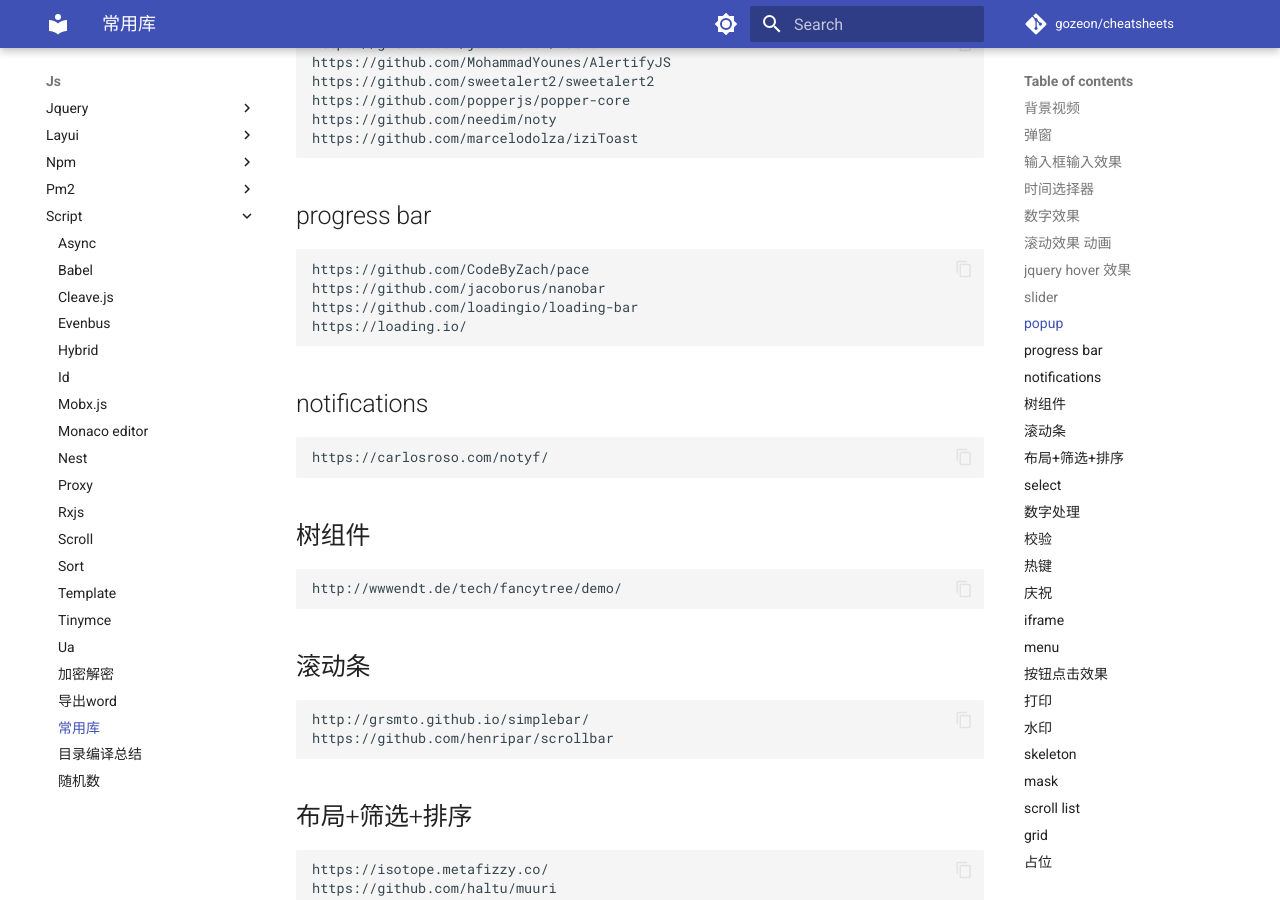
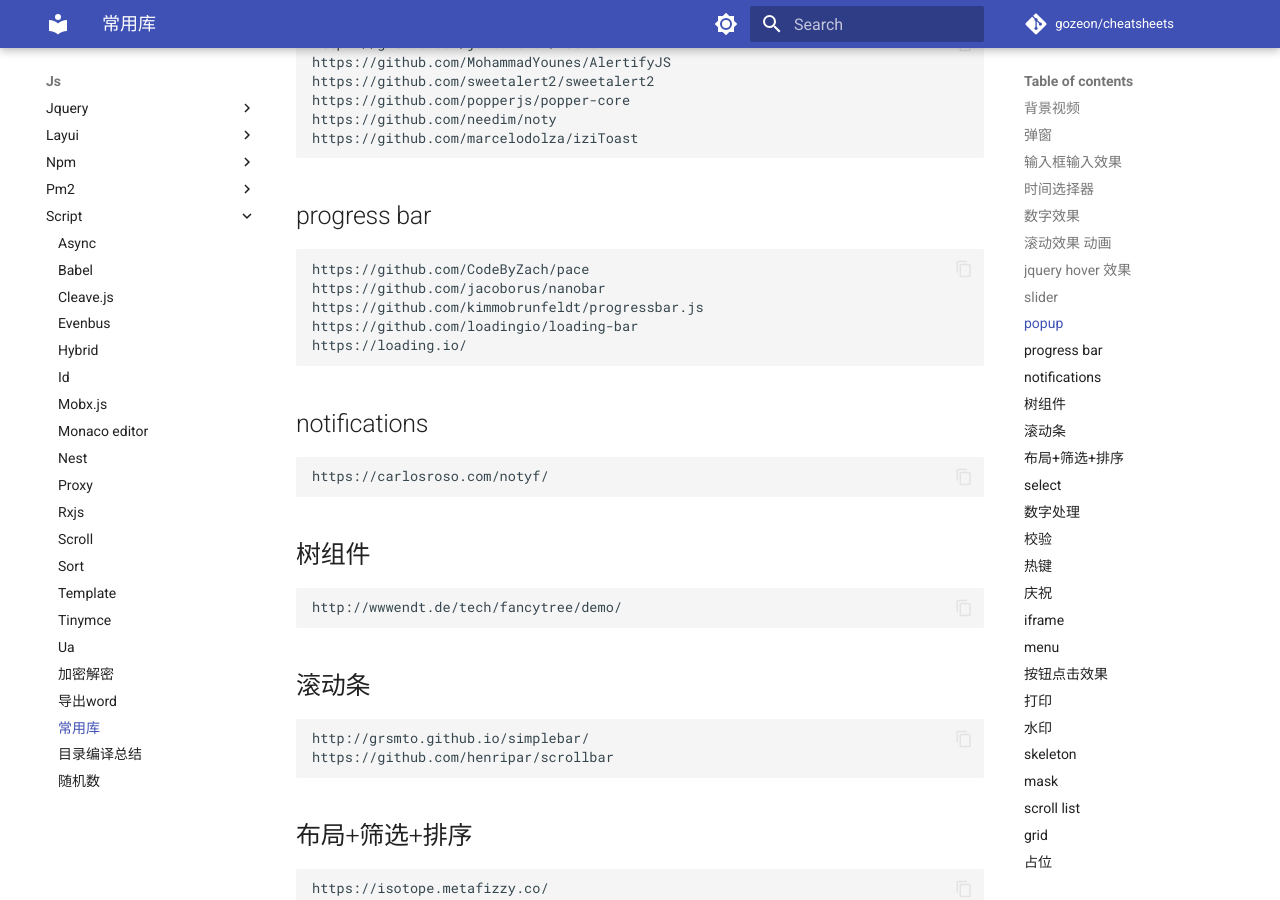
Before and after one commit to gozeon/cheatsheets, an MkDocs documentation site: the page built from docs/js/script/常用库.md, in a window 1280 px wide and 900 px high, scrolled down 1494 px. Built offline with MkDocs 1.6.1 and Material for MkDocs 9.7.7, drawn with Linux system fonts in a browser that asks for light colours; comment, search, counter and statistics services are not loaded; some of the changed lines change nothing that is shown.

Commit message:
Update 常用库.md

```diff
--- a/docs/js/script/常用库.md
+++ b/docs/js/script/常用库.md
@@ -54,6 +54,7 @@
 
     https://github.com/CodeByZach/pace
     https://github.com/jacoborus/nanobar
+    https://github.com/kimmobrunfeldt/progressbar.js
     https://github.com/loadingio/loading-bar
     https://loading.io/
 
```
